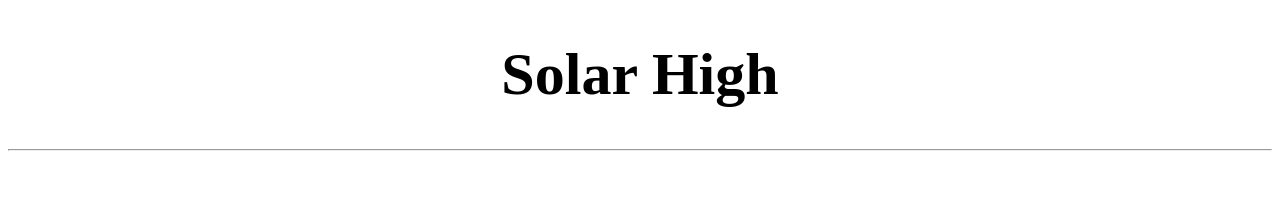
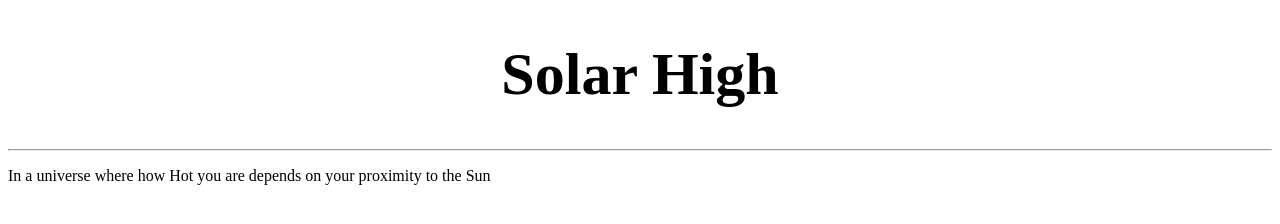
Before and after one commit to emmav6936/movie-webpage, a plain HTML site: page index.html in a window 1280 px wide. Drawn offline with Linux system fonts and the light colour scheme.

Commit message:
plot teaser

```diff
--- a/index.html
+++ b/index.html
@@ -6,10 +6,12 @@
   <link rel="stylesheet" href="style.css" type="text/css">
   </head>
   <body>
-      <div class: "wrapper">
+      <div class:"wrapper">
           <h1>Solar High</h1>
           <hr>
-          <p></p>
+          <p>
+In a universe where how Hot you are depends on your proximity to the Sun
+</p>
 
       </div>
   </body>
--- a/style.css
+++ b/style.css
@@ -1,5 +1,5 @@
-h1 {
+h1{
     text-align: center;
-    font-family: "Space Mono";
+    font-family:"Space-Mono";
     font-size: 60px;
 }
```
